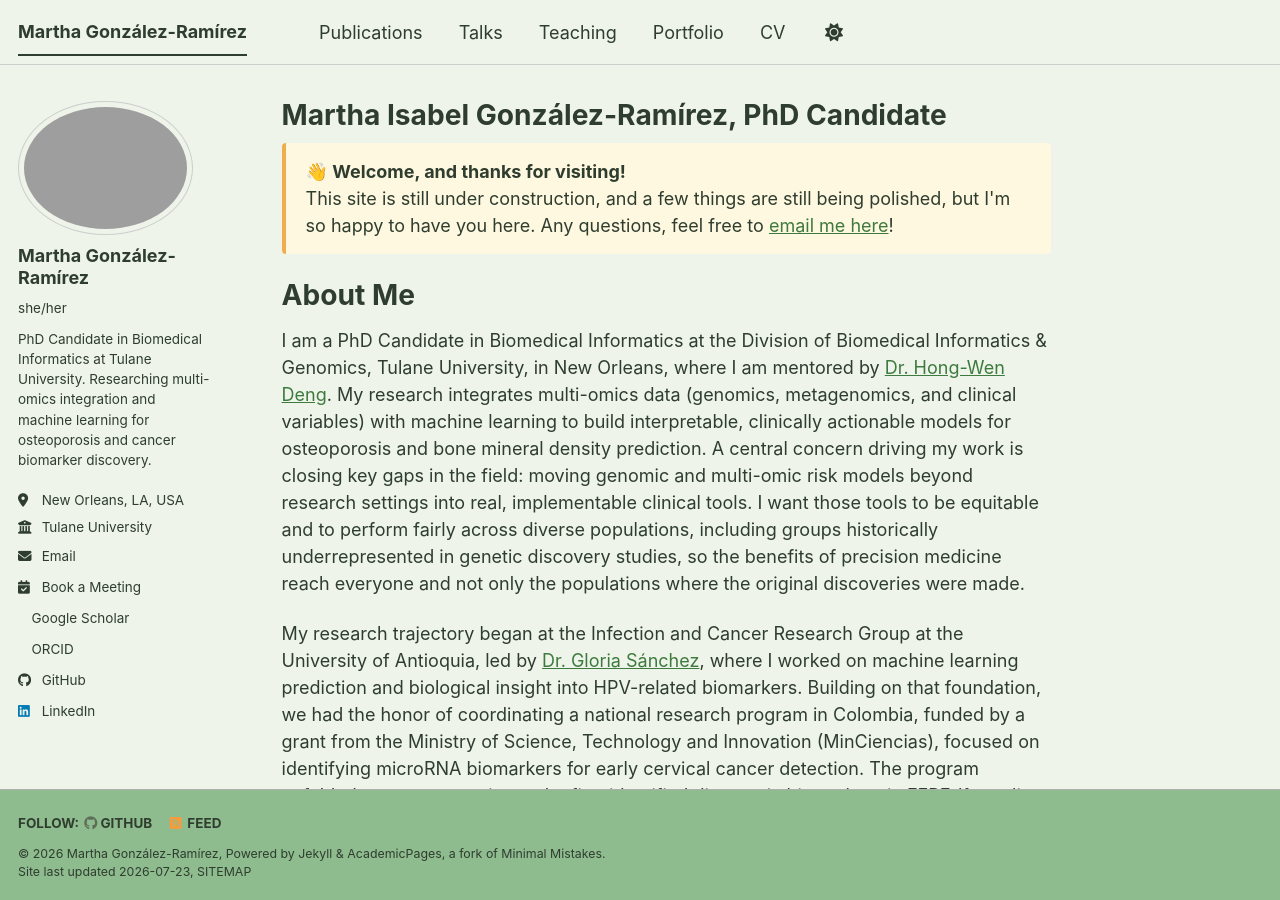
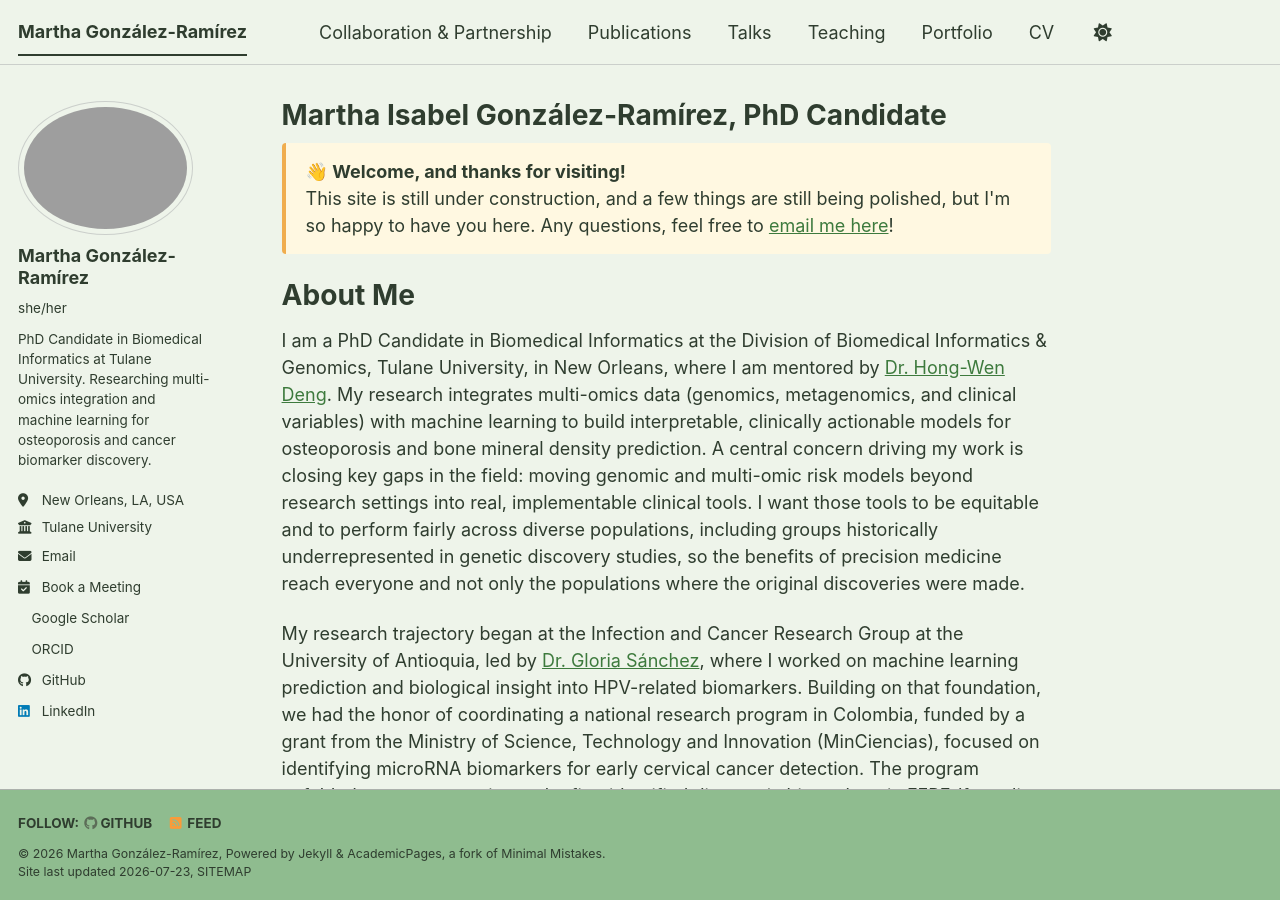
Before and after one commit to migonzalezr/migonzalezr.github.io, a Jekyll site: the page built from _pages/about.md, in a window 1280 px wide and 900 px high. Built offline with Jekyll 4.4.1, drawn with Linux system fonts in a browser that asks for light colours; a style sheet for code colours, icons or effects is not loaded.

Commit message:
Add Collaboration & Partnership to navigation menu - positioned before Publications

```diff
--- a/_data/navigation.yml
+++ b/_data/navigation.yml
@@ -8,6 +8,9 @@
 # Markdown formatted page while the second is generated using JSON.
 
 main:
+- title: "Collaboration & Partnership"
+  url: /collaboration/
+
 - title: "Publications"
   url: /publications/
 
```
